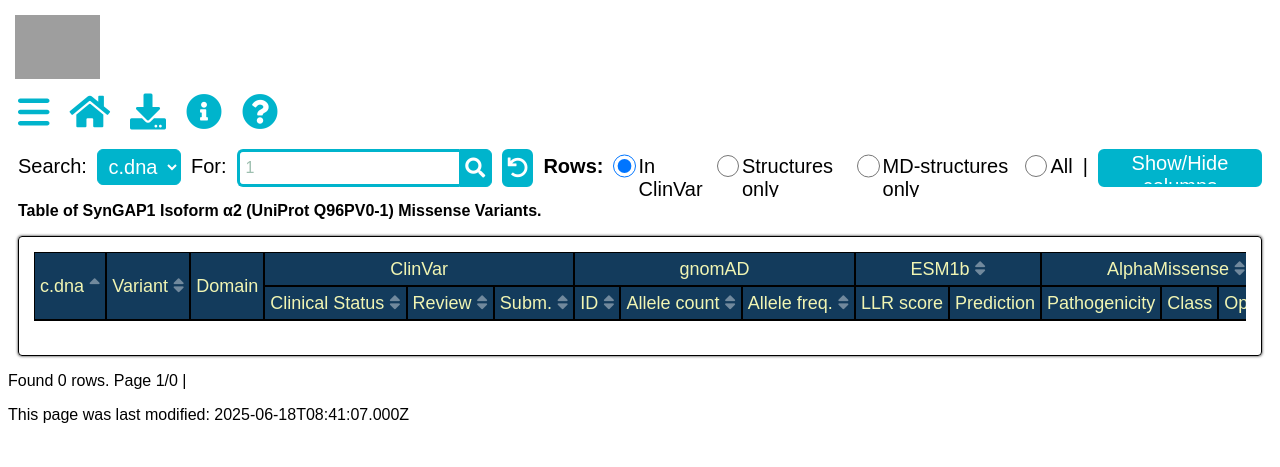
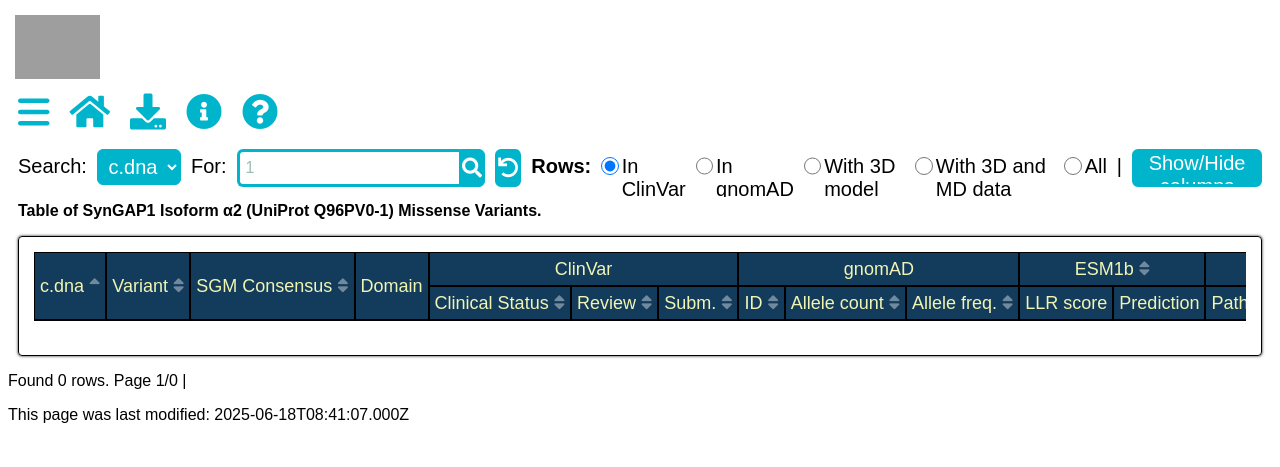
Before and after one commit to jvlehtonen/SGM_site, a PHP site: page /table/index.php?q=1 in a window 1280 px wide. Shown: the top 467 px of the page. Run offline with PHP 8.4, Linux system fonts and the light colour scheme; data that the repository does not hold is empty; some libraries are stand-ins or nearby versions; grey boxes are pictures that could not be loaded.

Commit message:
Add consensus field to datatable

```diff
--- a/src/table/index.php
+++ b/src/table/index.php
@@ -53,7 +53,7 @@ $columns = array('basenum', 'resnum', 'cv_rank', 'verdictID', 'deltaMW', 'deltaH
                  'AlphaMissense_Pathogenicity', 'AlphaMissense_Class', 'clinvar_uid',
                  'cv_review', 'cv_submissions', 'gnomAD_id', 'structure', 'doi', 'HGVSc', 'allele_count',
                  'rosetta_predict', 'rosetta_ddG', 'foldetta_predict', 'foldetta_ddG',
-                 'allele_freq', 'cdna', 'revel_score');
+                 'allele_freq', 'cdna', 'revel_score', 'consensus');
 $searchcols = array('variant', 'cdna');
 
 $scol = isset($_GET['sengines']) && in_array($_GET['sengines'], $searchcols ) ? $_GET['sengines'] : 'cdna';
@@ -65,6 +65,7 @@ $sql = "SELECT * FROM for_datatable";
 $sqlwhere = " WHERE ".$scol." LIKE ?";
 $subset = $_GET['subset'] ?? 'clinical';
 if ( $subset == 'clinical' ) $sqlwhere = $sqlwhere." AND clinvar_uid IS NOT NULL";
+if ( $subset == 'gnomad' ) $sqlwhere = $sqlwhere." AND gnomad_id IS NOT NULL";
 if ( $subset == 'structure' ) $sqlwhere = $sqlwhere." AND 0 < structure";
 if ( $subset == 'mdstructure' ) $sqlwhere = $sqlwhere." AND 2 = structure";
 
@@ -152,8 +153,9 @@ if ( $result = $stmt->get_result() ) {
       <input type="button" id="reset" style="cursor:pointer;" value="&#xF0E2;" onclick="show_all()" />
       <label><b>Rows:</b></label>
       <?php radioBut('subset', 'clinical', 'In ClinVar'); ?>
-      <?php radioBut('subset', 'structure', 'Structures only'); ?>
-      <?php radioBut('subset', 'mdstructure', 'MD-structures only'); ?>
+      <?php radioBut('subset', 'gnomad', 'In gnomAD'); ?>
+      <?php radioBut('subset', 'structure', 'With 3D model'); ?>
+      <?php radioBut('subset', 'mdstructure', 'With 3D and MD data'); ?>
       <?php radioBut('subset', 'all', 'All'); ?>
       <label style="margin-left:10px;">|</label>
       <input type="button" id="showhide" style="width:200px;text-align:center;" value="Show/Hide columns" onclick="sgmshowhide()" />
@@ -161,6 +163,7 @@ if ( $result = $stmt->get_result() ) {
    </div>
       <div class="container">
         <ul id="shmenu" class="container__menu container__menu--hidden">
+          <li><label> <input type="checkbox" data-column-index="21"/>SGM Consensus</label></li>
           <li><label> <input type="checkbox" data-column-index="16"/>Domain</label></li>
           <li><label> <input type="checkbox" data-column-index="1"/>ClinVar</label></li>
           <li><label> <input type="checkbox" data-column-index="13"/>gnomAD</label></li>
@@ -191,6 +194,7 @@ if ( $result = $stmt->get_result() ) {
   <tr>
 	<th rowspan=2 style="position:sticky; left:0px; top:0px; z-index:3;"><?php sortURL($column, $sort_order, 'basenum', "c.dna") ?></th>
     <th rowspan=2 style="z-index:2;"><?php sortURL($column, $sort_order, 'resnum', "Variant") ?></th>
+	<th rowspan=2 data-column-index="21"><?php sortURL($column, $sort_order, 'consensus', "SGM Consensus") ?></th>
 	<th rowspan=2 data-column-index="16">Domain</th>
 	<th colspan=3 data-column-index="1">ClinVar</th>
 	<th colspan=3 data-column-index="13">gnomAD</th>
@@ -299,11 +303,10 @@ if ( $result = $stmt->get_result() ) {
     8 => "table-normal"
 );
     while($row = $result->fetch_assoc() ):
-      $verdict_status = $row["verdictID"];
       $stylename = "table-normal";
-      if ( $row["verdictID"] ) {
-          if ( $verdict_status == 1 ) { $stylename = $clinvarstyles[1];}
-          elseif ( $verdict_status == 2 ) { $stylename = $clinvarstyles[4];}
+      if ( !is_null($row['consensus']) ) {
+          if ( $row['consensus'] == "Likely Benign" ) { $stylename = $clinvarstyles[1];}
+          elseif ( $row['consensus'] == "Likely Pathogenic" ) { $stylename = $clinvarstyles[4];}
       }
       $style = "class=\"" . $stylename . "\"";
 
@@ -318,6 +321,7 @@ if ( $result = $stmt->get_result() ) {
       }
       pointImage($row["variant"]);
       echo "</td>";
+      echo "<td data-column-index=\"21\">".$row["consensus"]."</td>";
       echo "<td data-column-index=\"16\">".$row["domain"]."</td>";
 
       // ClinVar
--- a/src/viewer/table.php
+++ b/src/viewer/table.php
@@ -22,10 +22,10 @@ function drawTables($conn, $variant): int {
             $style = "";
             if ( !is_null($row['consensus']) ) {
                 $clin_status = $row['consensus'];
-                if ( $clin_status == "Pathogenic" ) {
+                if ( $clin_status == "Likely Pathogenic" ) {
                     $style = "class=\"table-danger\"";
                 }
-                elseif ( $clin_status == "Benign" ) {
+                elseif ( $clin_status == "Likely Benign" ) {
                     $style = "class=\"table-success\"";
                 }
             }
```
Also changed, not shown: src/table/metrics.html (+7 -0 lines).
